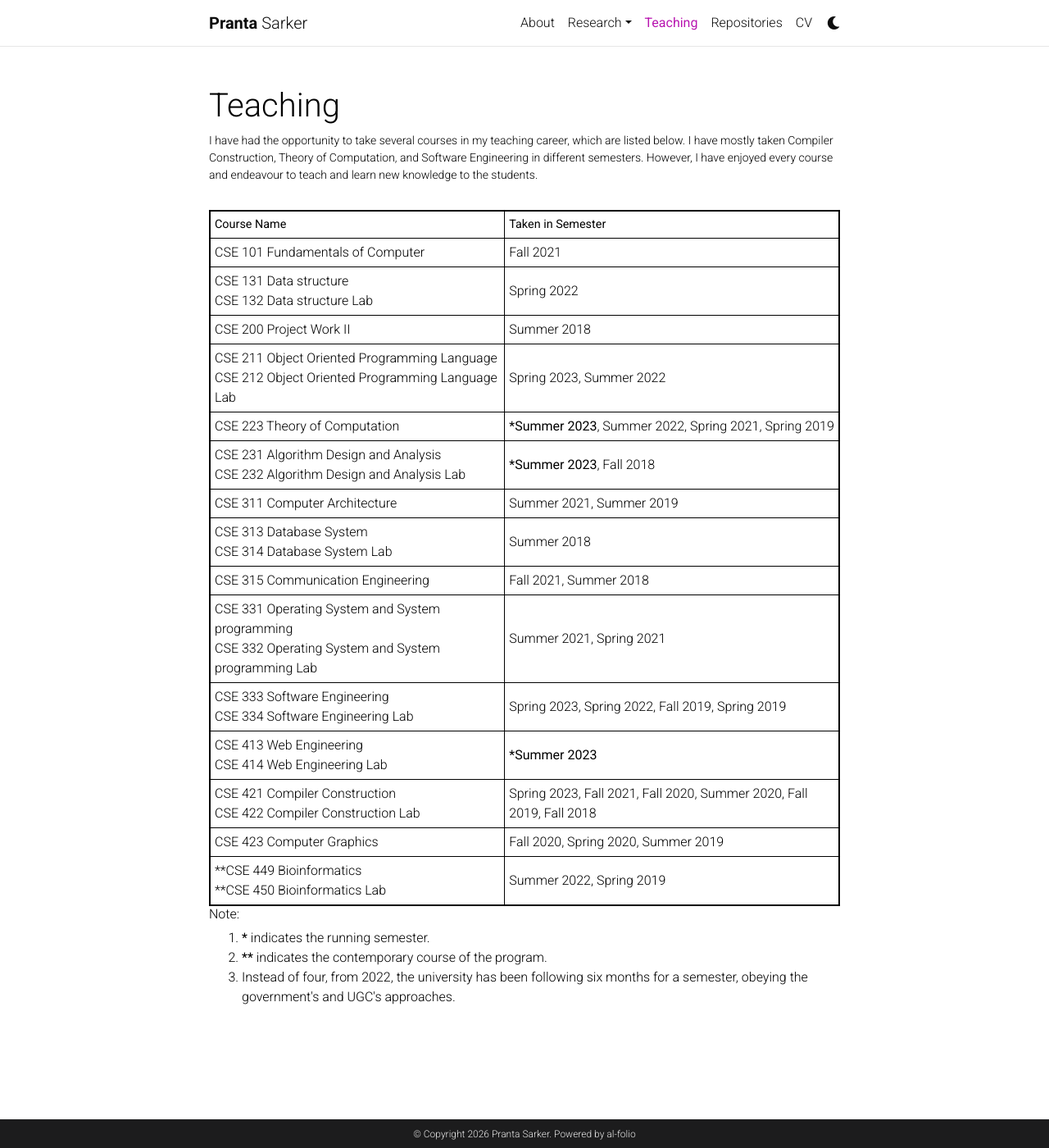
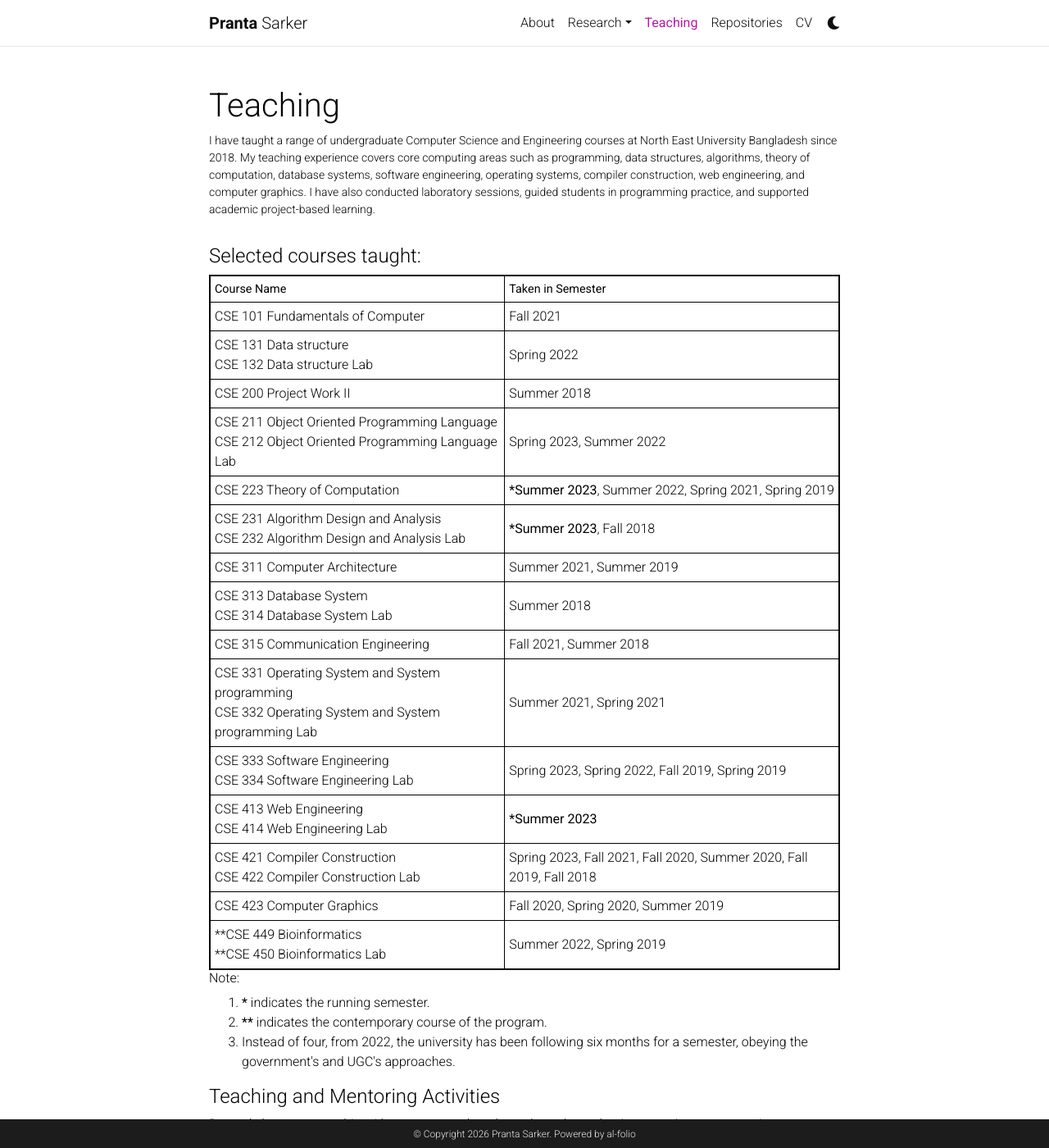
Before and after one commit to psarkerbd/psarkerbd.github.io, a Jekyll site: the page built from _pages/teaching.md, in a window 1280 px wide and 1400 px high. Shown: the whole window at 82% size. Built offline with Jekyll 4.4.1, drawn with Linux system fonts in a browser that asks for light colours; comment, search, counter and statistics services are not loaded; a style sheet for code colours, icons or effects is not loaded; some of the changed text lies outside the part shown.

Commit message:
Update teaching.md

```diff
--- a/_pages/teaching.md
+++ b/_pages/teaching.md
@@ -2,10 +2,11 @@
 layout: page
 permalink: /teaching/
 title: Teaching
-description: I have had the opportunity to take several courses in my teaching career, which are listed below. I have mostly taken Compiler Construction, Theory of Computation, and Software Engineering in different semesters. However, I have enjoyed every course and endeavour to teach and learn new knowledge to the students.
+description: I have taught a range of undergraduate Computer Science and Engineering courses at North East University Bangladesh since 2018. My teaching experience covers core computing areas such as programming, data structures, algorithms, theory of computation, database systems, software engineering, operating systems, compiler construction, web engineering, and computer graphics. I have also conducted laboratory sessions, guided students in programming practice, and supported academic project-based learning.
 nav: true
 nav_order: 3
 ---
+<h4>Selected courses taught:</h4>
 <style>
 table {
   border-collapse: collapse;
@@ -90,3 +91,8 @@ th, td {
     <li id="footnote-2"><b> ** </b> indicates the contemporary course of the program. </li>
     <li id="footnote-3">Instead of four, from 2022, the university has been following six months for a semester, obeying the government's and UGC's approaches.</li>
 </ol>
+
+<h4>Teaching and Mentoring Activities</h4>
+<p style="text-align: justufy">
+Beyond classroom teaching, I have supported students through academic mentoring, programming contest preparation, project guidance, and technical skill development. My teaching experience has strengthened my ability to explain complex computing concepts, supervise student learning, and contribute to academic development in higher education.
+</p>
```
